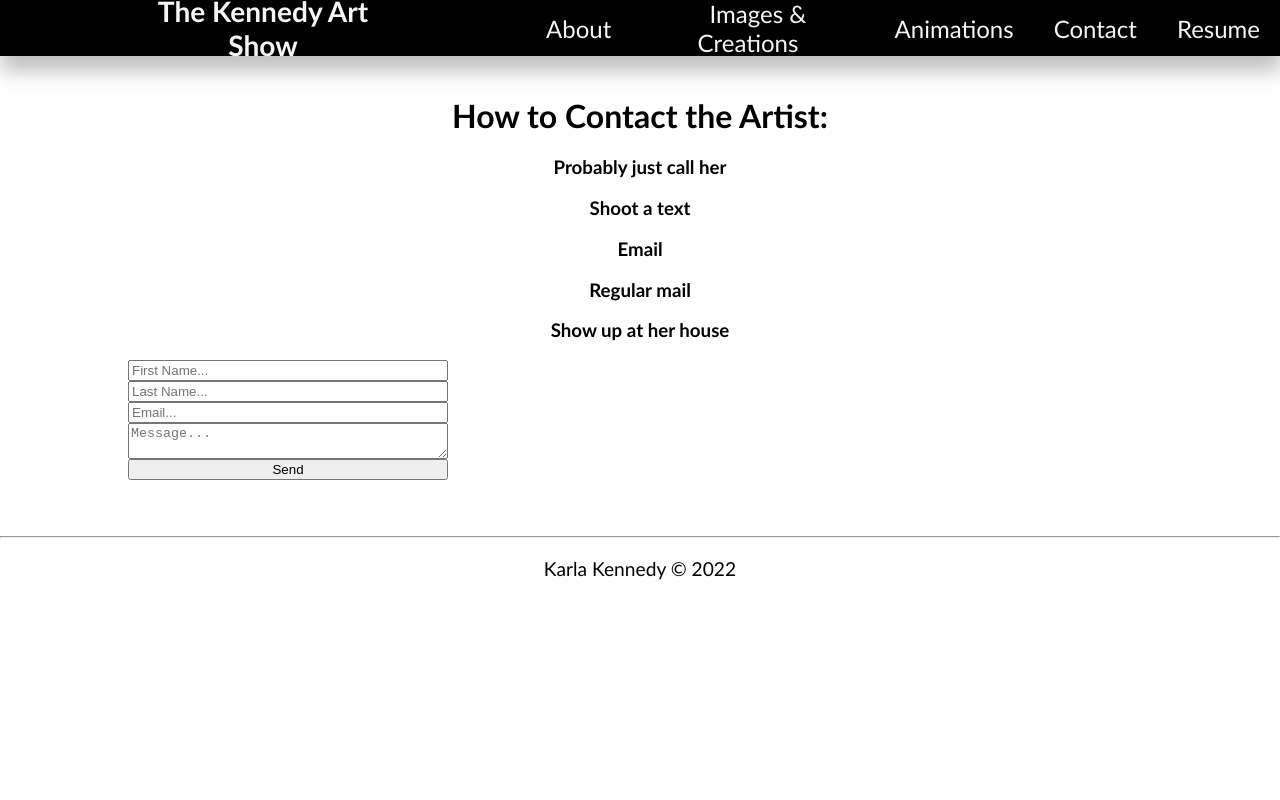
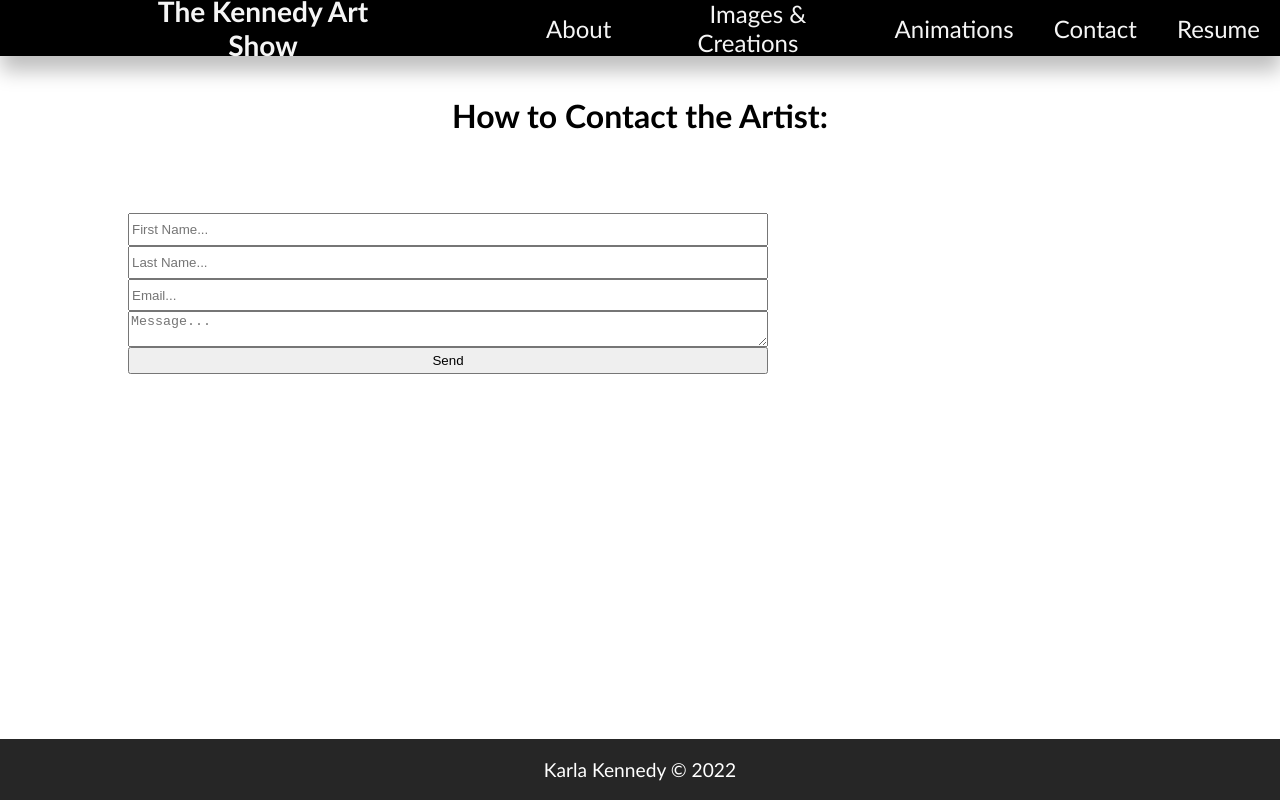
Before and after one commit to zsoliman/k-kennedy-profile, a React (Create React App) app: page /contact in a window 1280 px wide. Built offline with nearby package versions, Linux system fonts and the light colour scheme.

Commit message:
footer fixed

```diff
--- a/src/App.css
+++ b/src/App.css
@@ -25,16 +25,25 @@
 
 .Footer {
   font-size: 1.2em;
+  position: fixed;
+  bottom: 0;
+  width: 100%;
+  background-color: rgb(0, 0, 0);
+  opacity: 85%;
+  color: white;
+}
+
+.formDiv {
+  width: 50vw;
 }
 
 .form {
   display: flex;
   flex-direction: column;
-  width: 20em;
 }
 
-.formMsg {
-  height: 15em;
+.form input {
+  height: 2em;
 }
 
 .HeaderContainer {
--- a/src/components/Contact.jsx
+++ b/src/components/Contact.jsx
@@ -7,11 +7,11 @@ const Contact = () => {
             <Nav />
             <div className="Container">
                 <h1>How to Contact the Artist:</h1>
-                <h3>Probably just call her</h3>
-                <h3>Shoot a text</h3>
-                <h3>Email</h3>
-                <h3>Regular mail</h3>
-                <h3>Show up at her house</h3>
+                <br />
+                <br />
+                <br />
+
+                <div className="formDiv">
 
                     <form className="form">
                         <input placeholder="First Name..."></input>
@@ -21,6 +21,7 @@ const Contact = () => {
                         <input type="submit" value="Send"></input>
                     </form>
                 </div>
+            </div>
             <Footer />
         </div>
     )
--- a/src/components/Footer.jsx
+++ b/src/components/Footer.jsx
@@ -1,9 +1,6 @@
 const Footer = () => {
     return (
         <div className="Footer">
-            <br />
-            <br />
-            <hr></hr>
             <p>Karla Kennedy © 2022</p>
         </div >
     )
```
Lines whose indentation alone changed are shown as unchanged.
